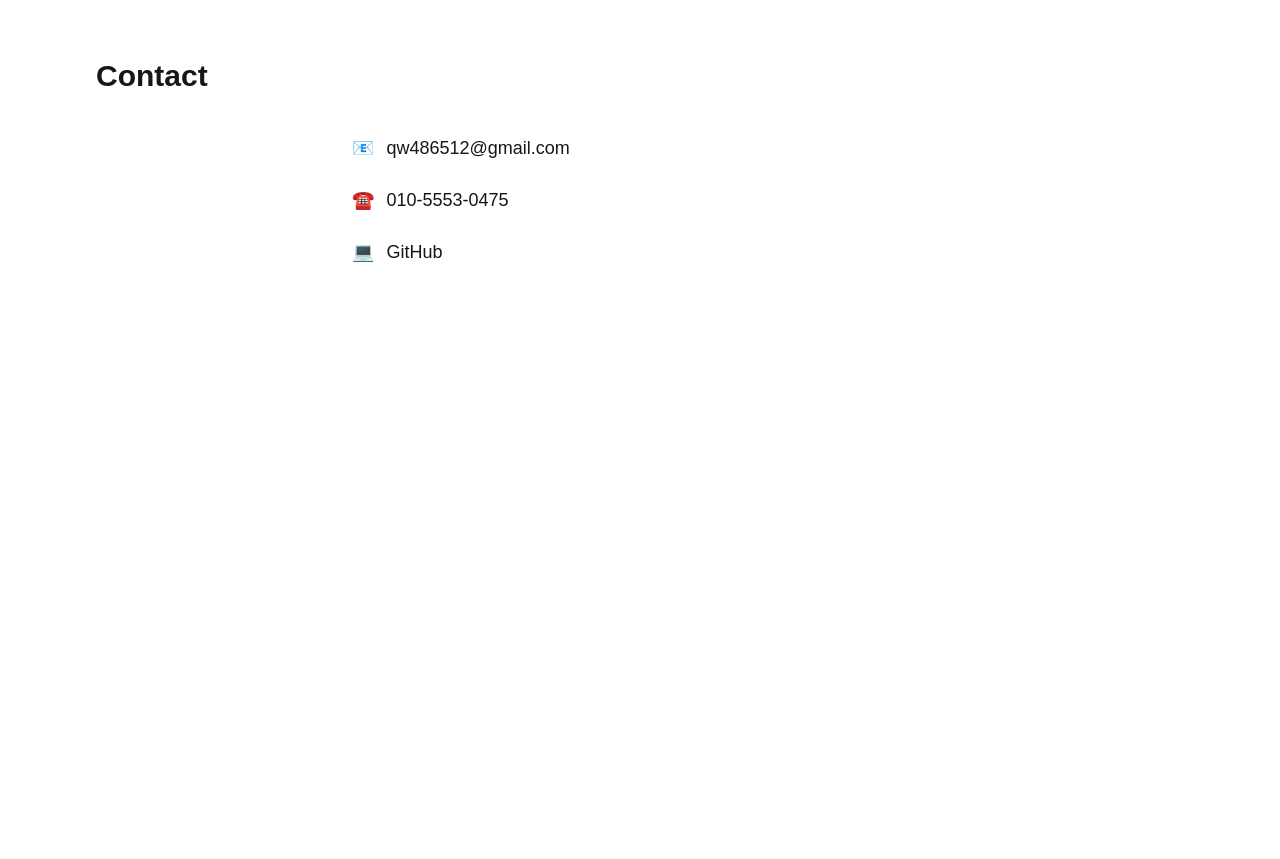
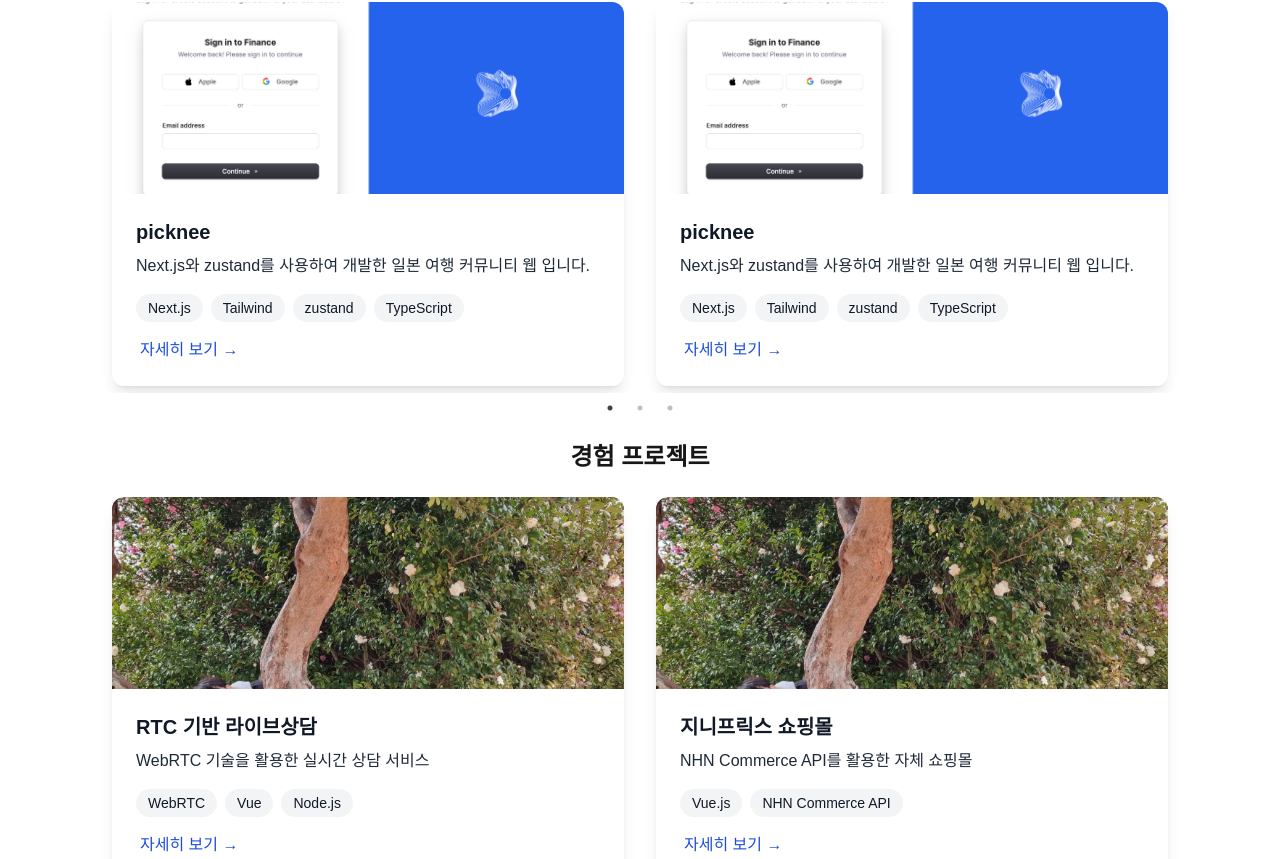
Before and after one commit to sky4564/portfolio-website, a Next.js app: page / in a window 1280 px wide. Shown: the part 1721-2580 px from the top of the page. Before the commit the page ends 2067 px from the top, so only its background shows below. Built offline with nearby package versions, Linux system fonts and the light colour scheme.

Commit message:
미완성 프로젝트 복귀
조금씩 완성시켜 나가 보자구

완성후 main 으로 merge

```diff
--- a/components/ProjectSlider.tsx
+++ b/components/ProjectSlider.tsx
@@ -32,68 +32,68 @@ const deployedProjects = [
   }
 ];
 
-// const inProgressProjects = [
-//   {
-//     title: "picknee",
-//     description: "Next.js와 zustand를 사용하여 개발한 일본 여행 커뮤니티 웹 입니다.",
-//     imageUrl: "/finance.png",
-//     tags: ["Next.js", "Tailwind", "zustand", "TypeScript"],
-//     link: "https://finance-tutorial-beta.vercel.app/"
-//   },
-//   {
-//     title: "picknee",
-//     description: "Next.js와 zustand를 사용하여 개발한 일본 여행 커뮤니티 웹 입니다.",
-//     imageUrl: "/finance.png",
-//     tags: ["Next.js", "Tailwind", "zustand", "TypeScript"],
-//     link: "https://finance-tutorial-beta.vercel.app/"
-//   },
-//   {
-//     title: "picknee",
-//     description: "Next.js와 zustand를 사용하여 개발한 일본 여행 커뮤니티 웹 입니다.",
-//     imageUrl: "/finance.png",
-//     tags: ["Next.js", "Tailwind", "zustand", "TypeScript"],
-//     link: "https://finance-tutorial-beta.vercel.app/"
-//   }
-//   // ... 다른 진행중인 프로젝트들 ...
-// ];
+const inProgressProjects = [
+  {
+    title: "picknee",
+    description: "Next.js와 zustand를 사용하여 개발한 일본 여행 커뮤니티 웹 입니다.",
+    imageUrl: "/finance.png",
+    tags: ["Next.js", "Tailwind", "zustand", "TypeScript"],
+    link: "https://finance-tutorial-beta.vercel.app/"
+  },
+  {
+    title: "picknee",
+    description: "Next.js와 zustand를 사용하여 개발한 일본 여행 커뮤니티 웹 입니다.",
+    imageUrl: "/finance.png",
+    tags: ["Next.js", "Tailwind", "zustand", "TypeScript"],
+    link: "https://finance-tutorial-beta.vercel.app/"
+  },
+  {
+    title: "picknee",
+    description: "Next.js와 zustand를 사용하여 개발한 일본 여행 커뮤니티 웹 입니다.",
+    imageUrl: "/finance.png",
+    tags: ["Next.js", "Tailwind", "zustand", "TypeScript"],
+    link: "https://finance-tutorial-beta.vercel.app/"
+  }
+  // ... 다른 진행중인 프로젝트들 ...
+];
 
 
 //어차피 경험 프로젝트니깐 .. 배포 한거 안볼꺼 아님
 // 그냥 이런거 했다 사진이랑 설명만 올리면 될 뜻
 
-// const experiencedProjects = [
-//   {
-//     title: "RTC 기반 라이브상담",
-//     description: "WebRTC 기술을 활용한 실시간 상담 서비스",
-//     imageUrl: "/me.webp",
-//     tags: ["WebRTC", "Vue", "Node.js"],
-//     link: "#"
-//   },
+const experiencedProjects = [
+  {
+    title: "RTC 기반 라이브상담",
+    description: "WebRTC 기술을 활용한 실시간 상담 서비스",
+    imageUrl: "/me.webp",
+    tags: ["WebRTC", "Vue", "Node.js"],
+    link: "#"
+  },
 
-//   {
-//     title: "지니프릭스 쇼핑몰",
-//     description: "NHN Commerce API를 활용한 자체 쇼핑몰",
-//     imageUrl: "/me.webp",
-//     tags: ["Vue.js", "NHN Commerce API"],
-//     link: "#"
-//   },
+  {
+    title: "지니프릭스 쇼핑몰",
+    description: "NHN Commerce API를 활용한 자체 쇼핑몰",
+    imageUrl: "/me.webp",
+    tags: ["Vue.js", "NHN Commerce API"],
+    link: "#"
+  },
 
-//   {
-//     title: "NS홈쇼핑 엔라방 커뮤니티",
-//     description: "NS홈쇼핑의 라이브 커머스 커뮤니티 페이지 개발",
-//     imageUrl: "/me.webp",
-//     tags: ["Vue.js"],
-//     link: "#"
-//   },
+  {
+    title: "NS홈쇼핑 엔라방 커뮤니티",
+    description: "NS홈쇼핑의 라이브 커머스 커뮤니티 페이지 개발",
+    imageUrl: "/me.webp",
+    tags: ["Vue.js"],
+    link: "#"
+  },
 
-//   {
-//     title: "지니게임 신맞고/판다팡",
-//     description: "모바일 게임 플랫폼 유지보수 및 기능 개선",
-//     imageUrl: "/me.webp",
-//     tags: ["React", "Node.js", "WebSocket"],
-//     link: "#"
-//   }
-// ];
+  {
+    title: "지니게임 신맞고/판다팡",
+    description: "모바일 게임 플랫폼 유지보수 및 기능 개선",
+    imageUrl: "/me.webp",
+    tags: ["React", "Node.js", "WebSocket"],
+    link: "#"
+  }
+];
 
 export function ProjectSlider() {
   const settings = {
@@ -128,7 +128,7 @@ export function ProjectSlider() {
         </Slider>
       </div>
 
-      {/* <div>
+      <div>
         <h2 className="text-2xl font-bold mb-6 text-center">진행중인 프로젝트</h2>
         <Slider {...settings} className="in-progress-projects">
           {inProgressProjects.map((project, index) => (
@@ -137,9 +137,9 @@ export function ProjectSlider() {
             </div>
           ))}
         </Slider>
-      </div> */}
+      </div>
 
-      {/* <div>
+      <div>
         <h2 className="text-2xl font-bold mb-6 text-center">경험 프로젝트</h2>
         <Slider {...settings} className="experienced-projects">
           {experiencedProjects.map((project, index) => (
@@ -148,7 +148,7 @@ export function ProjectSlider() {
             </div>
           ))}
         </Slider>
-      </div> */}
+      </div>
     </div>
   );
 }
```
